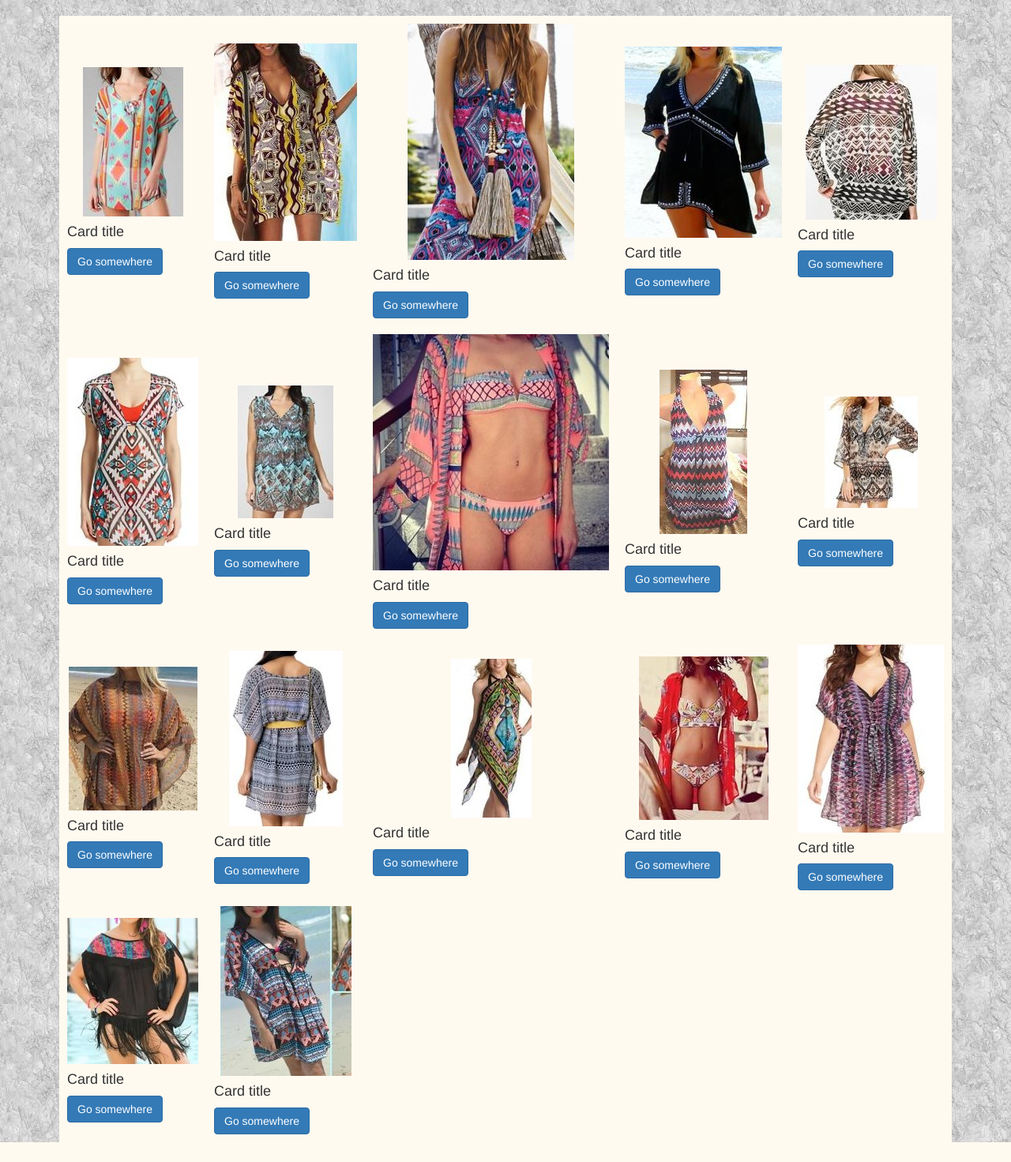
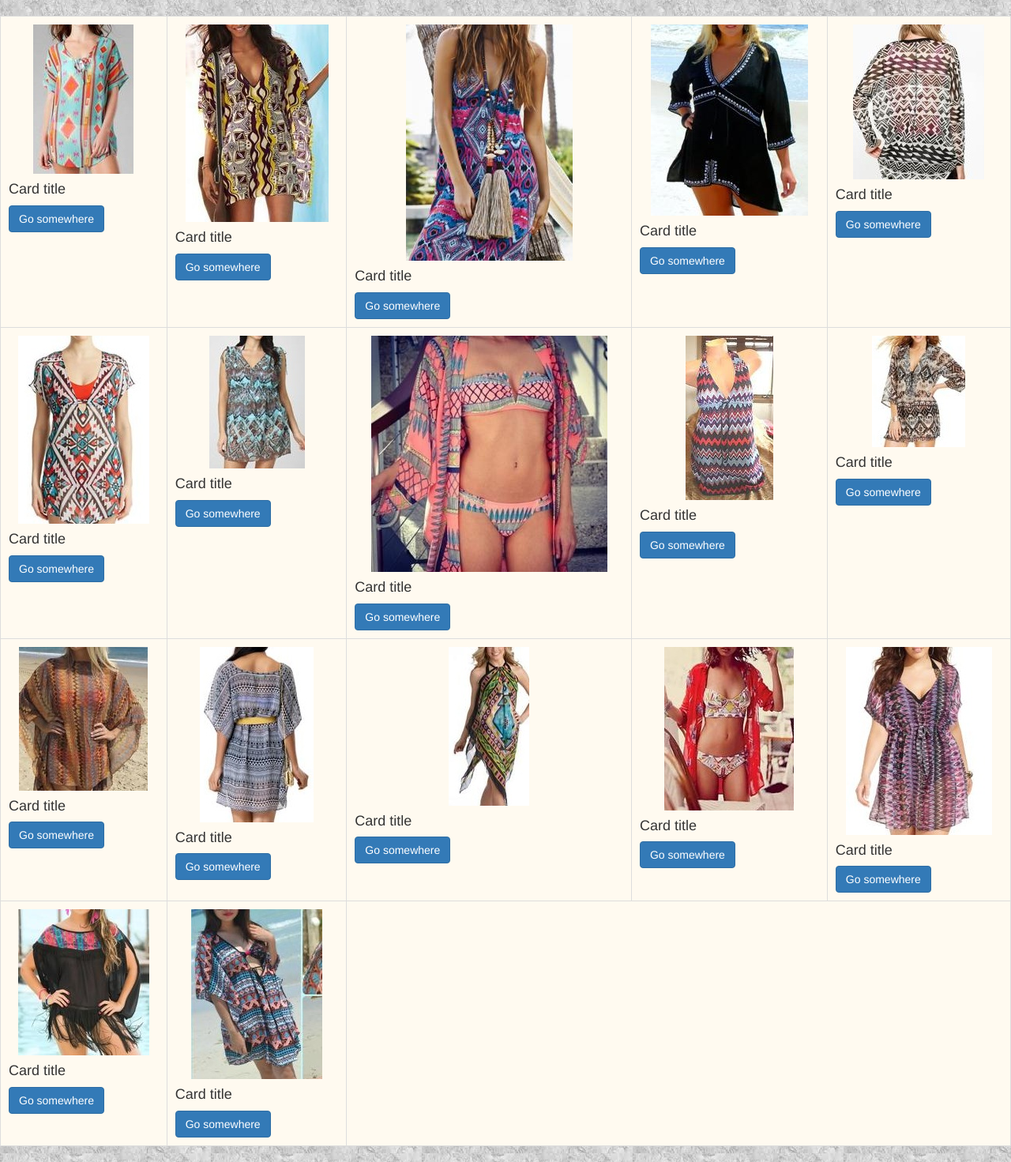
Before and after one commit to mennatareeq/website, a Django app: page /photos/ in a window 1280 px wide. Shown: the part 52-1523 px from the top of the page at 79% size. Before the commit the page ends 1498 px from the top, so only its background shows below. Run offline with Django 3.2, Linux system fonts and the light colour scheme; data comes from the database, SQL or seed files in the repository; parts of the project's set-up code (start-up, migrations or seed data) failed here and were passed over; some libraries are stand-ins or nearby versions.

Commit message:
ui modifications

```diff
--- a/photos/templates/photos/index.html
+++ b/photos/templates/photos/index.html
@@ -1,10 +1,11 @@
 {% extends 'photos/base.html' %}
 
 {% block some_page_contents %}
-<table align="center" style=" background-color:#FFFAF0">
+<table class="table table-bordered t" align="center" style=" background-color:#FFFAF0; hight:100%">
     {%  for list_5 in list_of_lists %}
     <tr>
         {% for photo in list_5 %}
+        <div class="pin">
                 <td style="padding: 10px ">
                         <a href="{% url 'photos:test' photo.id %}" >
                         <img class="card-img-top" src="{{ PHOTOS_URL }}media/photos/{{ photo.name }}" alt="Card image cap"  style="display: block; margin: 0 auto;"/></a>
@@ -14,6 +15,7 @@
                         </div>
                     </div>
                 </td>
+        </div>
         {%endfor%}
     </tr>
     {% endfor %}
--- /dev/null
+++ b/photos/templates/photos/search.html
@@ -0,0 +1 @@
+<h1>hii</h1>
--- a/photos/urls.py
+++ b/photos/urls.py
@@ -10,4 +10,7 @@ urlpatterns = [
 
 	# /photos/<photo_id>
 	url(r'^(?P<pk>[0-9]+)$', views.Test.as_view(),  name='test'),
+
+	#/photos/result
+
 ]
--- a/photos/views.py
+++ b/photos/views.py
@@ -50,8 +50,8 @@ def extract_features(list_images):
 		output.close()
 
 class Test(generic.DetailView):
-	features = extract_features(list_images)
-	print features
+	#features = extract_features(list_images)
+	#print features
 	model = Photo
 	template_name='photos/test.html'
 
```
Also changed, not shown: 2 other files. Lines whose indentation alone changed are shown as unchanged.
